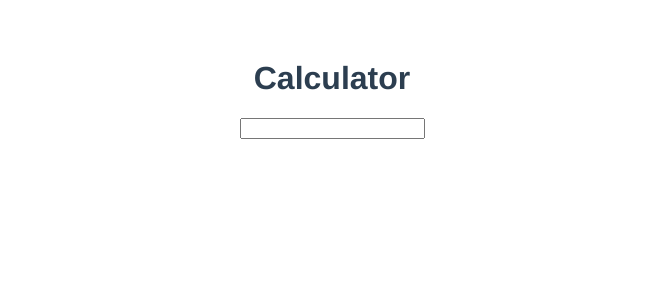
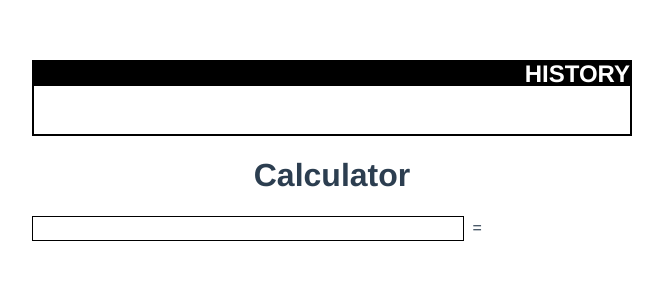
Before and after one commit to Croccifixio/calculator, a Vue app: page / in a window 1280 px wide. Shown: the top 300 px of the page, without its empty margins (308-971 px from the left). Built offline with nearby package versions, Linux system fonts and the light colour scheme.

Commit message:
Add calculation history

```diff
--- a/src/App.vue
+++ b/src/App.vue
@@ -1,27 +1,28 @@
 <template lang="pug">
 #app
+  History
   Calculator
 </template>
 
 <script lang="ts">
 import { Component, Vue } from 'vue-property-decorator'
 import Calculator from './components/Calculator.vue'
+import History from './components/History.vue'
 
 @Component({
   components: {
     Calculator,
+    History,
   },
 })
 export default class App extends Vue {}
 </script>
 
 <style lang="stylus">
-#app {
-  font-family: Avenir, Helvetica, Arial, sans-serif;
-  -webkit-font-smoothing: antialiased;
-  -moz-osx-font-smoothing: grayscale;
-  text-align: center;
-  color: #2c3e50;
-  margin-top: 60px;
-}
+#app
+  font-family Avenir, Helvetica, Arial, sans-serif
+  text-align center
+  color #2c3e50
+  margin 60px auto 0
+  max-width 600px
 </style>
--- a/src/components/Calculator.vue
+++ b/src/components/Calculator.vue
@@ -1,11 +1,13 @@
 <template lang="pug">
 div
   h1 Calculator
-  input(
-    v-model="expression"
-    @keyup="evaluateExpression"
-  )
-  div {{ prettyValue }}
+  .wrapper
+    input.expression(
+      v-model="expression"
+      @keyup="evaluateExpression"
+    )
+    .equals =
+    .evaluation {{ prettyValue }}
 </template>
 
 <script lang="ts">
@@ -35,9 +37,31 @@ export default class HelloWorld extends Vue {
 
     if (expression === '') return ''
     if (!isExpressionValid) return 'ERR'
+
+    this.$store.commit('append', this.calculation)
     return evaluation
   }
 }
 </script>
 
-<style scoped lang="stylus"></style>
+<style scoped lang="stylus">
+.wrapper
+  align-items center
+  display flex
+
+.expression
+  border 1px solid #000
+  flex-basis calc(100% - 20ch)
+  padding 0.3em
+  text-align right
+
+.equals
+  flex-basis 1ch
+  flex-shrink 0
+  padding 0 1ch
+
+.evaluation
+  flex-basis 17ch
+  font-weight 700
+  text-align left
+</style>
--- /dev/null
+++ b/src/components/History.vue
@@ -0,0 +1,55 @@
+<template lang="pug">
+.history
+  h2 History
+  ul
+    li(v-for="calculation in history")
+      .expression {{ calculation.expression }}
+      .equals =
+      .evaluation {{ calculation.evaluation }}
+</template>
+
+<script lang="ts">
+import { Component, Vue } from 'vue-property-decorator'
+
+@Component
+export default class HelloWorld extends Vue {
+  get history() {
+    return this.$store.state.history
+  }
+}
+</script>
+
+<style scoped lang="stylus">
+.history
+  border 2px solid #000
+  position relative
+
+h2
+  background-color #000
+  color #fff
+  line-height 1
+  margin 0
+  text-transform uppercase
+  text-align right
+
+ul
+  padding 0 1em 1em
+
+li
+  display flex
+  justify-content flex-end
+
+.expression
+  flex-basis calc(100% - 20ch)
+  text-align right
+
+.equals
+  flex-basis 1ch
+  flex-shrink 0
+  padding 0 1ch
+
+.evaluation
+  flex-basis 17ch
+  font-weight 700
+  text-align left
+</style>
--- a/src/store/index.ts
+++ b/src/store/index.ts
@@ -1,11 +1,19 @@
-import Vue from "vue";
-import Vuex from "vuex";
+import Vue from 'vue'
+import Vuex from 'vuex'
+import { CalculatorState, Calculation } from '@/types'
+import { append, takeLast } from 'ramda'
 
-Vue.use(Vuex);
+Vue.use(Vuex)
 
 export default new Vuex.Store({
-  state: {},
-  mutations: {},
+  state: {
+    history: [],
+  } as CalculatorState,
+  mutations: {
+    append(state, calculation: Calculation) {
+      state.history = takeLast(5)(append(calculation)(state.history))
+    }
+  },
   actions: {},
-  modules: {}
-});
+  modules: {},
+})
--- a/src/types.ts
+++ b/src/types.ts
@@ -3,3 +3,7 @@ export interface Calculation {
   expression: string
   isExpressionValid: boolean
 }
+
+export interface CalculatorState {
+  history: Calculation[]
+}
```
